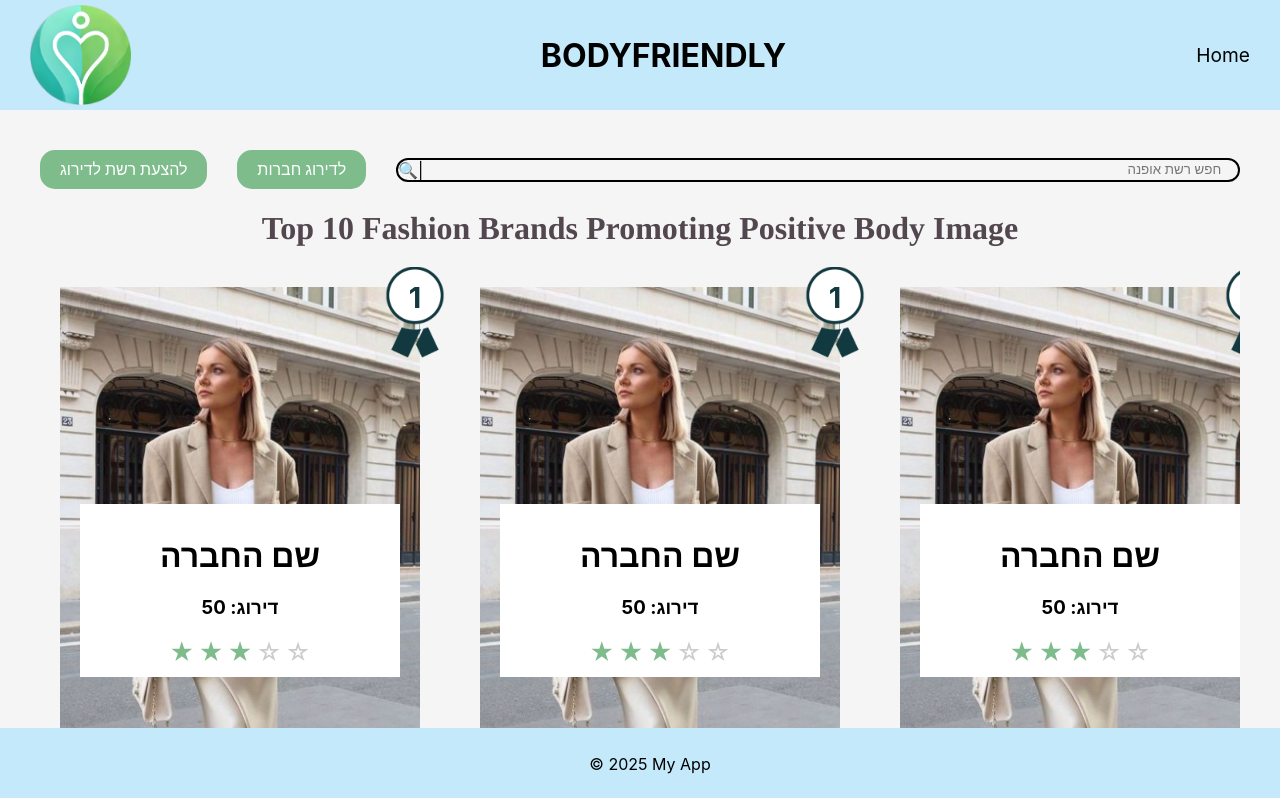
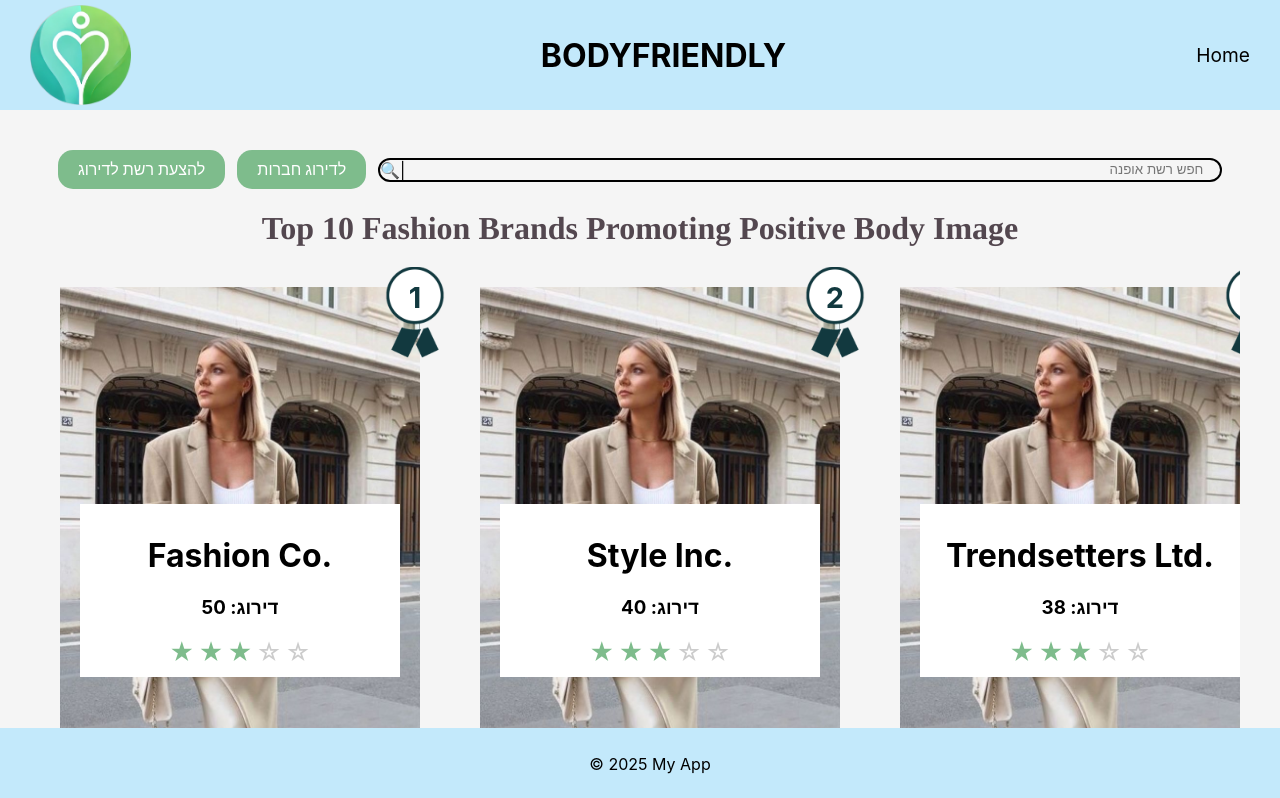
Before and after one commit to EladBet/BeSafeTeam6, a React (Vite) app in the folder client/: page / in a window 1280 px wide. Shown: the top 798 px of the page. Built offline with nearby package versions, Linux system fonts and the light colour scheme.

Commit message:
create brandContext

```diff
--- a/client/src/components/Brand/Brand.jsx
+++ b/client/src/components/Brand/Brand.jsx
@@ -1,9 +1,11 @@
 import styles from './Brand.module.css'
-import modelImage from '../../assets/model.jpeg';
 import ChampionNumber from '../ChampionNumber/ChampionNumber';
 import Details from '../Details/Details';
+import useBrand, { BrandContext } from '../../context/BrandContext';
 
 const Brand = () => {
+    const brand = useBrand();
+
     const handleClick = () => {
         console.log("click")
         // move to more deatils - TODO: create page
@@ -12,8 +14,8 @@ const Brand = () => {
     return(
         <div className={styles.brand}>
             <div className={styles.modelContainer}>
-                <ChampionNumber number={1} />
-                <img src={modelImage} alt="model" className={styles.modelImage} />
+                <ChampionNumber number={brand.championNumber} />
+                <img src={brand.image} alt="model" className={styles.modelImage} />
                 <Details className={styles.details}/>
                 <span className={styles.moreDetails} onClick={handleClick}>&lt;</span>
             </div>
--- a/client/src/components/Details/Details.jsx
+++ b/client/src/components/Details/Details.jsx
@@ -1,13 +1,16 @@
 import styles from './Details.module.css'
+import useBrand, { BrandContext } from '../../context/BrandContext';
 
 const Details = () => {
+    const brand = useBrand();
+
     const totalStars = 5;
     const rating = 3; // TODO: change it that this will be input
 
     return(
         <div className={styles.details}>
-            <h1>שם החברה</h1>
-            <h3>דירוג: 50</h3>
+            <h1>{brand.name}</h1>
+            <h3>דירוג: {brand.rating}</h3>
             <div className={styles.stars}>
                 {[...Array(totalStars)].map((_, index) => (
                     <span
--- /dev/null
+++ b/client/src/context/BrandContext.jsx
@@ -0,0 +1,8 @@
+import { createContext, useContext } from 'react'
+
+// create context with an empty object
+export const BrandContext = createContext({});
+// create hook that return the data from the context
+const useBrand = () => useContext(BrandContext);
+
+export default useBrand;
--- /dev/null
+++ b/client/src/mocData.model.js
@@ -0,0 +1,39 @@
+import modelImage from './assets/model.jpeg';
+
+const mockData = [
+  {
+    name: "Fashion Co.",
+    image: modelImage,
+    rating: 50,
+    championNumber:1,
+    details: {
+      userRating: 40,
+      sizeRange: "XS-XXL",
+      description: "Fashion Co. is a global leader in promoting positive body image through inclusive and diverse campaigns."
+    }
+  },
+  {
+    name: "Style Inc.",
+    image: modelImage,
+    rating: 40,
+    championNumber:2,
+    details: {
+      userRating: 42,
+      sizeRange: "S-XL",
+      description: "Style Inc. focuses on creating inclusive clothing for all body types."
+    }
+  },
+  {
+    name: "Trendsetters Ltd.",
+    image: modelImage,
+    rating: 38,
+    championNumber:3,
+    details: {
+      userRating: 40,
+      sizeRange: "M-3XL",
+      description: "Trendsetters Ltd. is known for its campaigns that embrace diversity."
+    }
+  }
+];
+
+export default mockData;
--- a/client/src/pages/HomePage/Home.module.css
+++ b/client/src/pages/HomePage/Home.module.css
@@ -13,8 +13,9 @@
 .companyActionsPanel{
   display: flex;
   flex-direction: row-reverse;
-  justify-content: space-between;
+  justify-content: center;
   align-items: center;
+  gap: 12px;
 }
 
 .brands {
--- a/client/src/pages/HomePage/HomePage.jsx
+++ b/client/src/pages/HomePage/HomePage.jsx
@@ -2,8 +2,13 @@ import styles from './Home.module.css';
 import FirstButton from '../../components/common/FirstButton/FirstButton'
 import Search from '../../components/Search/Search'
 import Brand from '../../components/Brand/Brand';
+import { useState } from 'react';
+import data from '../../mocData.model'; // TODO: delete this when use real data
+import { BrandContext } from '../../context/BrandContext';
 
 const Home = () => {
+  const [brands, setBrands] = useState(data)
+
   const handleRating = () => {
     alert('Button clicked! - Rating');
   };
@@ -29,16 +34,11 @@ const Home = () => {
       <h1 className={styles.headline}>Top 10 Fashion Brands Promoting Positive Body Image</h1>
 
       <div className={styles.brands}>
-        <Brand/>
-        <Brand/>
-        <Brand/>
-        <Brand/>
-        <Brand/>
-        <Brand/>
-        <Brand/>
-        <Brand/>
-        <Brand/>
-        <Brand/>
+        {brands.map((brand,index)=>(
+          <BrandContext.Provider value={brand}>
+            <Brand/>
+          </BrandContext.Provider>
+        ))}
       </div>
 
       {/* todo: create brand context */}
```
